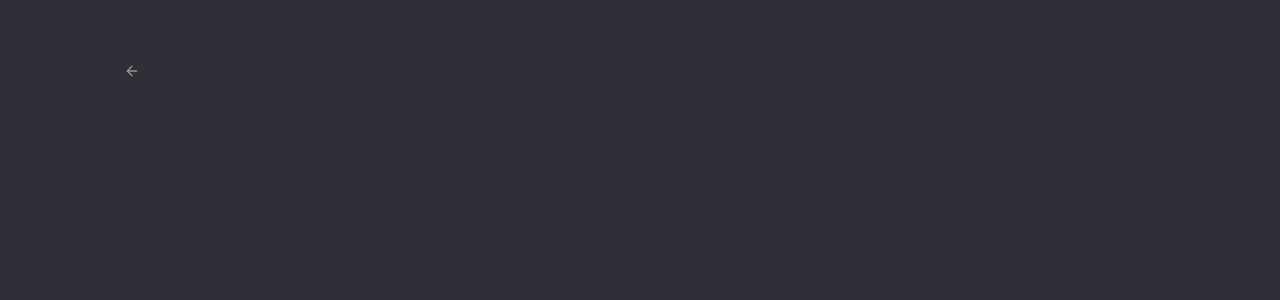
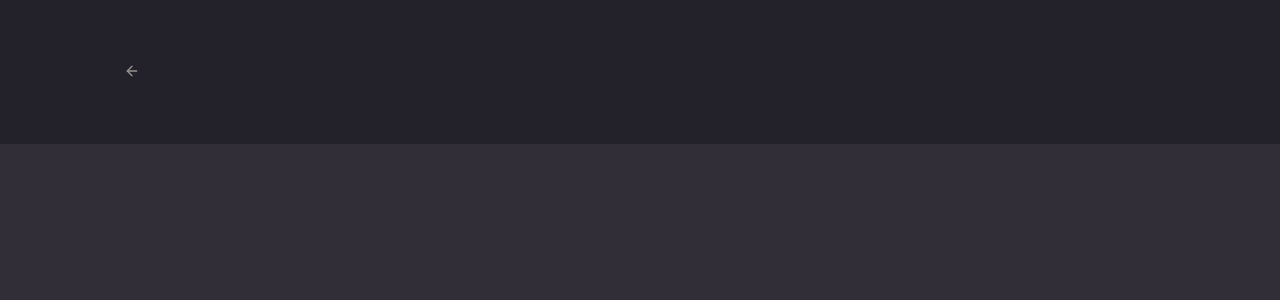
Before and after one commit to MullerHub/Rocketseat-Explorer, a React (Vite) app in the folder Stage0901/RocketNotes/: page / in a window 1280 px wide. Shown: the top 300 px of the page. Built offline with nearby package versions, Linux system fonts and the light colour scheme.

Commit message:
Profile att

```diff
--- a/Stage0901/RocketNotes/src/pages/Profile/styles.js
+++ b/Stage0901/RocketNotes/src/pages/Profile/styles.js
@@ -2,11 +2,12 @@ import styled from 'styled-components'
 
 export const Container = styled.div`
   width: 100%;
+  background-color: blue;
 
   > header {
     width: 100%;
     height: 144px;
-    color: ${({ theme }) => theme.COLORS.BACKGROUND_900};
+    background-color: ${({ theme }) => theme.COLORS.BACKGROUND_900};
 
     display: flex;
     align-items: center;
```
